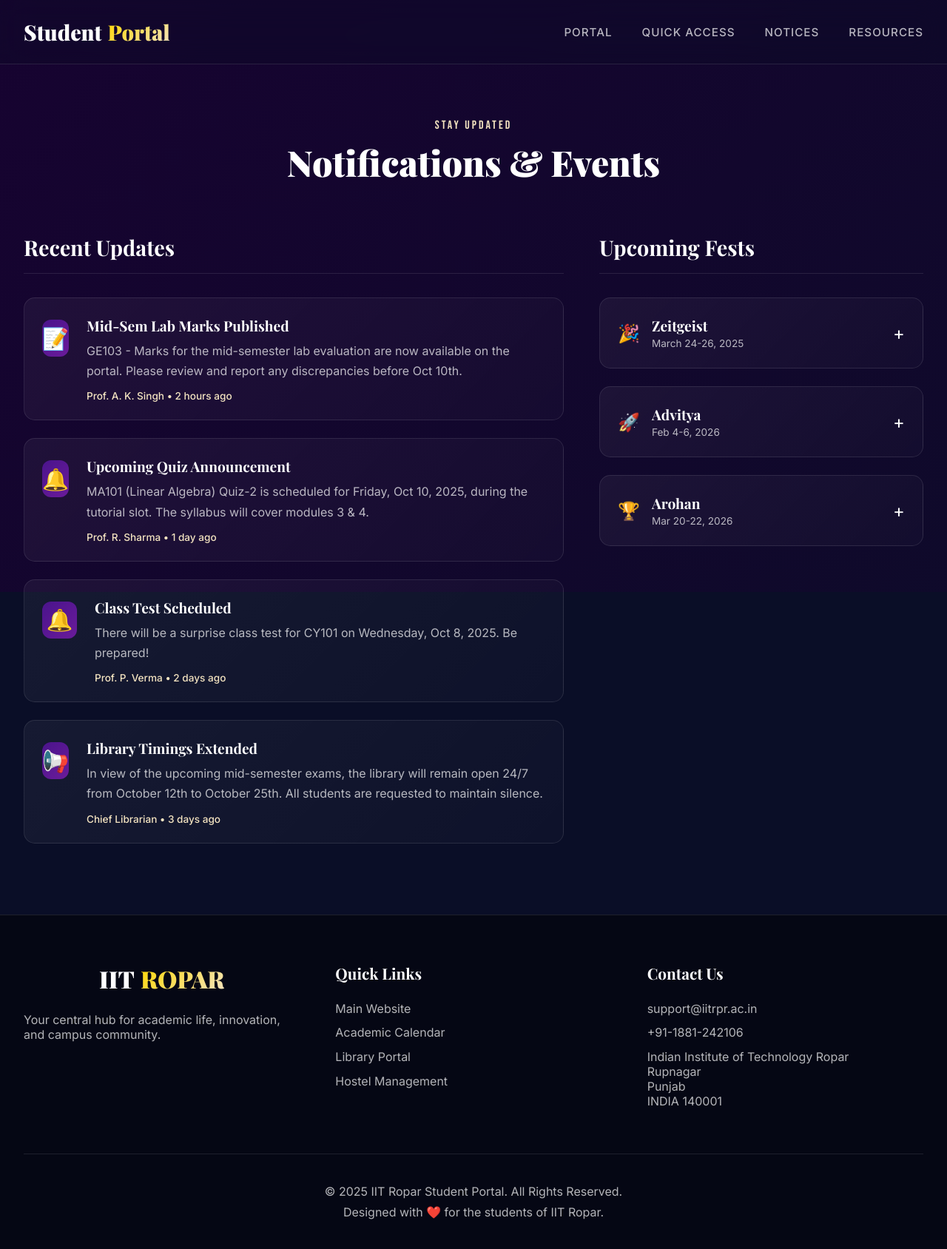
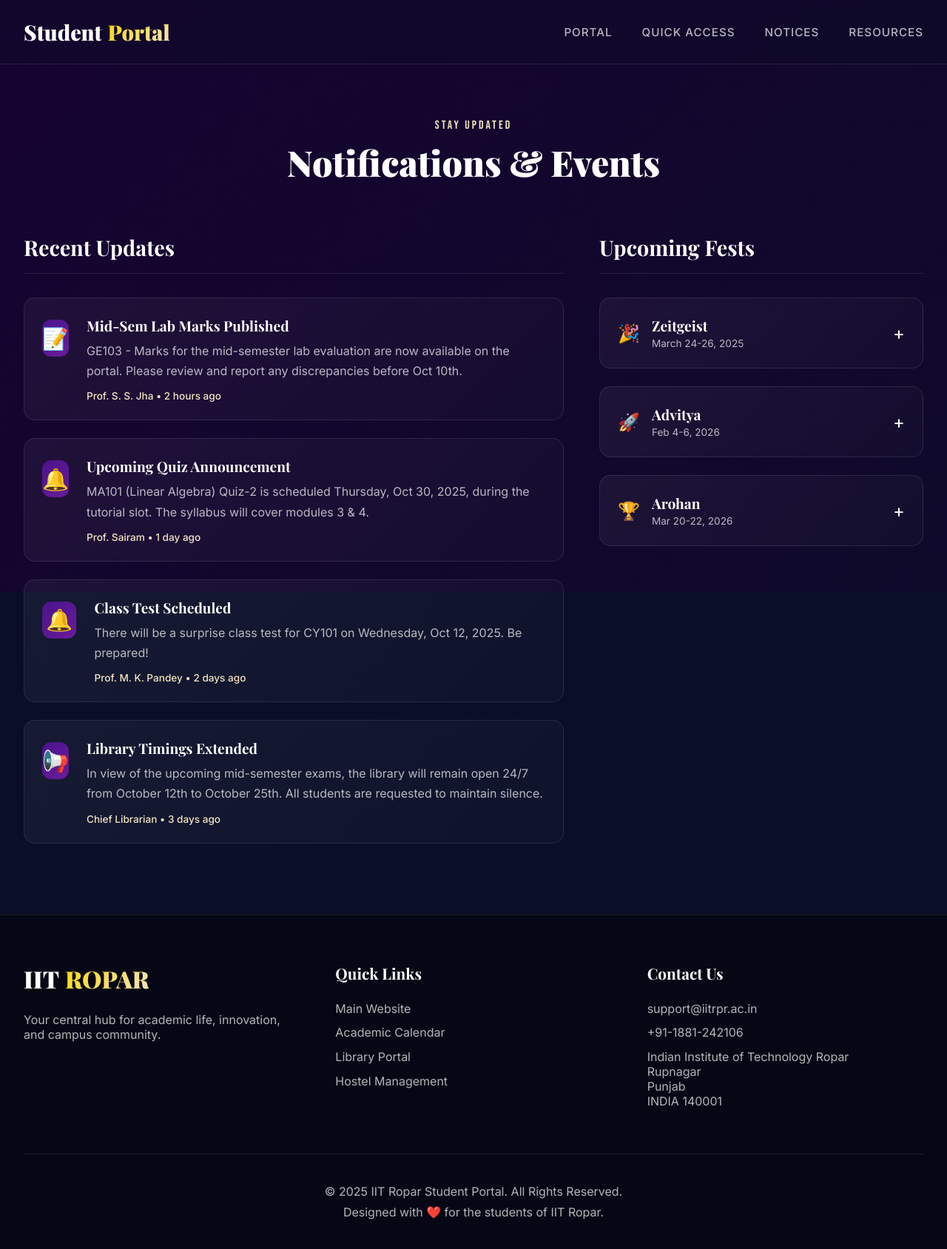
Before and after one commit to singhgnoor/SWEHackathon, a Django app: page /notifications/ in a window 1280 px wide. Shown: the whole page at 74% size. Run offline with Django 5.2, Linux system fonts and the light colour scheme.

Commit message:
Some Minor Changes
Standardized navigation and footer links to use root-relative URLs and updated contact links to point to the official IIT Ropar contact page. Improved accessibility and consistency in company logo alt text, corrected event date format, updated notification details, and fixed resource list markup in resources.html. Also changed course resources button to link to /resources.

```diff
--- a/myapp/templates/achive.html
+++ b/myapp/templates/achive.html
@@ -780,7 +780,7 @@
     <footer>
         <div class="footer-content">
             <div class="footer-section">
-                <a href="#home" class="logo" style="font-size: 2rem; margin-bottom: 1.5rem; justify-content: center; @media (min-width: 769px) { justify-content: flex-start; }">
+                <a href="/" class="logo" style="font-size: 2rem; margin-bottom: 1.5rem;">
                     IIT <span>ROPAR</span>
                 </a>
                 <p style="color: var(--text-secondary);">Your central hub for academic life, innovation, and campus community.</p>
--- a/myapp/templates/events.html
+++ b/myapp/templates/events.html
@@ -287,7 +287,7 @@
             </a>
             <ul class="nav-links" id="navLinks">
                 <li><a href="/#features" class="nav-link">Portal</a></li>
-                <li><a href="/events.html" class="nav-link">Events</a></li>
+                <li><a href="/events" class="nav-link">Events</a></li>
                 <li><a href="/notifications" class="nav-link">Notices</a></li>
                 <li><a href="/resources" class="nav-link">Resources</a></li>
             </ul>
@@ -373,7 +373,7 @@
     <footer>
         <div class="footer-content">
             <div class="footer-section">
-                <a href="/" class="logo" style="font-size: 2rem; margin-bottom: 1.5rem; justify-content: center; @media (min-width: 769px) { justify-content: flex-start; }">
+                <a href="/" class="logo" style="font-size: 2rem; margin-bottom: 1.5rem;">
                     IIT <span>ROPAR</span>
                 </a>
                 <p style="color: var(--text-secondary);">Your central hub for academic life, innovation, and campus community.</p>
@@ -392,7 +392,7 @@
                  <ul class="footer-links">
                     <li><a href="mailto:support@iitrpr.ac.in">support@iitrpr.ac.in</a></li>
                     <li><a href="tel:+91-1881-242106">+91-1881-242106</a></li>
-                    <li><a href="#">Indian Institute of Technology Ropar<br>Rupnagar<br>Punjab<br>INDIA 140001</a></li>
+                    <li><a href="https://iitrpr.ac.in/contact">Indian Institute of Technology Ropar<br>Rupnagar<br>Punjab<br>INDIA 140001</a></li>
                 </ul>
             </div>
         </div>
--- a/myapp/templates/home.html
+++ b/myapp/templates/home.html
@@ -840,7 +840,7 @@
             <div class="event-card">
                 <div class="event-image" style="background-image: url('https://images.unsplash.com/photo-1511795409834-ef04bbd61622?q=80&w=2069&auto=format&fit=crop');"></div>
                 <div class="event-content">
-                    <span class="event-date">O 22, 2025</span>
+                    <span class="event-date">OCT 22, 2025</span>
                     <h3 class="event-title">Epicure Hunt</h3>
                     <p class="event-type">Annual Cultural Fest</p>
                 </div>
@@ -867,7 +867,7 @@
     <footer>
         <div class="footer-content">
             <div class="footer-section">
-                <a href="#home" class="logo" style="font-size: 2rem; margin-bottom: 1.5rem; justify-content: center; @media (min-width: 769px) { justify-content: flex-start; }">
+                <a href="/" class="logo" style="font-size: 2rem; margin-bottom: 1.5rem;">
                     IIT <span>ROPAR</span>
                 </a>
                 <p style="color: var(--text-secondary);">Your central hub for academic life, innovation, and campus community.</p>
@@ -886,7 +886,7 @@
                  <ul class="footer-links">
                     <li><a href="mailto:support@iitrpr.ac.in">support@iitrpr.ac.in</a></li>
                     <li><a href="tel:+91-1881-242106">+91-1881-242106</a></li>
-                    <li><a href="">Indian Institute of Technology Ropar<br>Rupnagar<br>Punjab<br>INDIA 140001</a></li>
+                    <li><a href="https://iitrpr.ac.in/contact">Indian Institute of Technology Ropar<br>Rupnagar<br>Punjab<br>INDIA 140001</a></li>
                 </ul>
             </div>
         </div>
--- a/myapp/templates/notice.html
+++ b/myapp/templates/notice.html
@@ -371,23 +371,23 @@
                         <div class="notification-content">
                             <h4>Mid-Sem Lab Marks Published</h4>
                             <p>GE103 - Marks for the mid-semester lab evaluation are now available on the portal. Please review and report any discrepancies before Oct 10th.</p>
-                            <div class="notification-meta">Prof. A. K. Singh • 2 hours ago</div>
+                            <div class="notification-meta">Prof. S. S. Jha • 2 hours ago</div>
                         </div>
                     </div>
                     <div class="notification-card">
                         <div class="notification-icon">🔔</div>
                         <div class="notification-content">
                             <h4>Upcoming Quiz Announcement</h4>
-                            <p>MA101 (Linear Algebra) Quiz-2 is scheduled for Friday, Oct 10, 2025, during the tutorial slot. The syllabus will cover modules 3 & 4.</p>
-                            <div class="notification-meta">Prof. R. Sharma • 1 day ago</div>
+                            <p>MA101 (Linear Algebra) Quiz-2 is scheduled Thursday, Oct 30, 2025, during the tutorial slot. The syllabus will cover modules 3 & 4.</p>
+                            <div class="notification-meta">Prof. Sairam • 1 day ago</div>
                         </div>
                     </div>
                     <div class="notification-card">
                         <div class="notification-icon">🔔</div>
                         <div class="notification-content">
                             <h4>Class Test Scheduled</h4>
-                            <p>There will be a surprise class test for CY101 on Wednesday, Oct 8, 2025. Be prepared!</p>
-                            <div class="notification-meta">Prof. P. Verma • 2 days ago</div>
+                            <p>There will be a surprise class test for CY101 on Wednesday, Oct 12, 2025. Be prepared!</p>
+                            <div class="notification-meta">Prof. M. K. Pandey • 2 days ago</div>
                         </div>
                     </div>
                     <div class="notification-card">
@@ -488,7 +488,7 @@
     <footer>
         <div class="footer-content">
             <div class="footer-section">
-                <a href="/" class="logo" style="font-size: 2rem; margin-bottom: 1.5rem; justify-content: center; @media (min-width: 769px) { justify-content: flex-start; }">
+                <a href="/" class="logo" style="font-size: 2rem; margin-bottom: 1.5rem;">
                     IIT <span>ROPAR</span>
                 </a>
                 <p style="color: var(--text-secondary);">Your central hub for academic life, innovation, and campus community.</p>
@@ -507,7 +507,7 @@
                  <ul class="footer-links">
                     <li><a href="mailto:support@iitrpr.ac.in">support@iitrpr.ac.in</a></li>
                     <li><a href="tel:+91-1881-242106">+91-1881-242106</a></li>
-                    <li><a href="#">Indian Institute of Technology Ropar<br>Rupnagar<br>Punjab<br>INDIA 140001</a></li>
+                    <li><a href="https://iitrpr.ac.in/contact">Indian Institute of Technology Ropar<br>Rupnagar<br>Punjab<br>INDIA 140001</a></li>
                 </ul>
             </div>
         </div>
--- a/myapp/templates/timetable.html
+++ b/myapp/templates/timetable.html
@@ -490,14 +490,14 @@
                         <div class="progress-bar-inner" style="width: 5%;"></div>
                     </div>
                 </div>
-                <a href="#" class="join-button">View Course Resources</a>
+                <a href="/resources" class="join-button">View Course Resources</a>
             </aside>
         </div>
     </section>
     <footer>
         <div class="footer-content">
             <div class="footer-section">
-                <a href="/" class="logo" style="font-size: 2rem; margin-bottom: 1.5rem; justify-content: center; @media (min-width: 769px) { justify-content: flex-start; }">
+                <a href="/" class="logo" style="font-size: 2rem; margin-bottom: 1.5rem;">
                     IIT <span>ROPAR</span>
                 </a>
                 <p style="color: var(--text-secondary);">Your central hub for academic life, innovation, and campus community.</p>
@@ -516,7 +516,7 @@
                  <ul class="footer-links">
                     <li><a href="mailto:support@iitrpr.ac.in">support@iitrpr.ac.in</a></li>
                     <li><a href="tel:+91-1881-242106">+91-1881-242106</a></li>
-                    <li><a href="">Indian Institute of Technology Ropar<br>Rupnagar<br>Punjab<br>INDIA 140001</a></li>
+                    <li><a href="https://iitrpr.ac.in/contact">Indian Institute of Technology Ropar<br>Rupnagar<br>Punjab<br>INDIA 140001</a></li>
                 </ul>
             </div>
         </div>
```
Also changed, not shown: myapp/templates/career.html (+13 -13 lines), myapp/templates/resources.html (+2 -5 lines).
